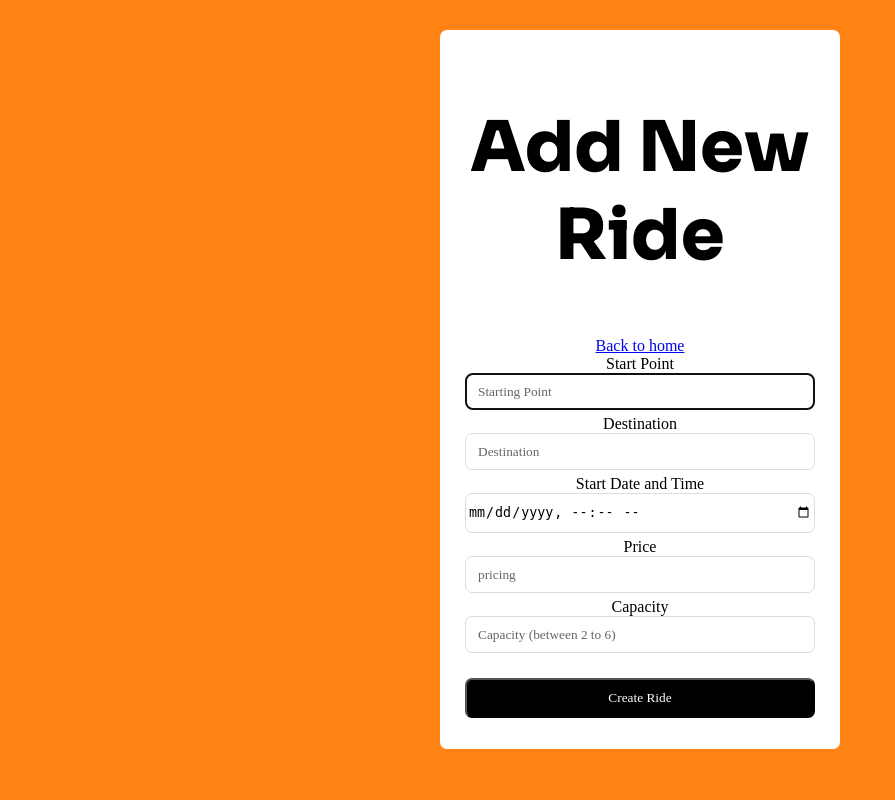
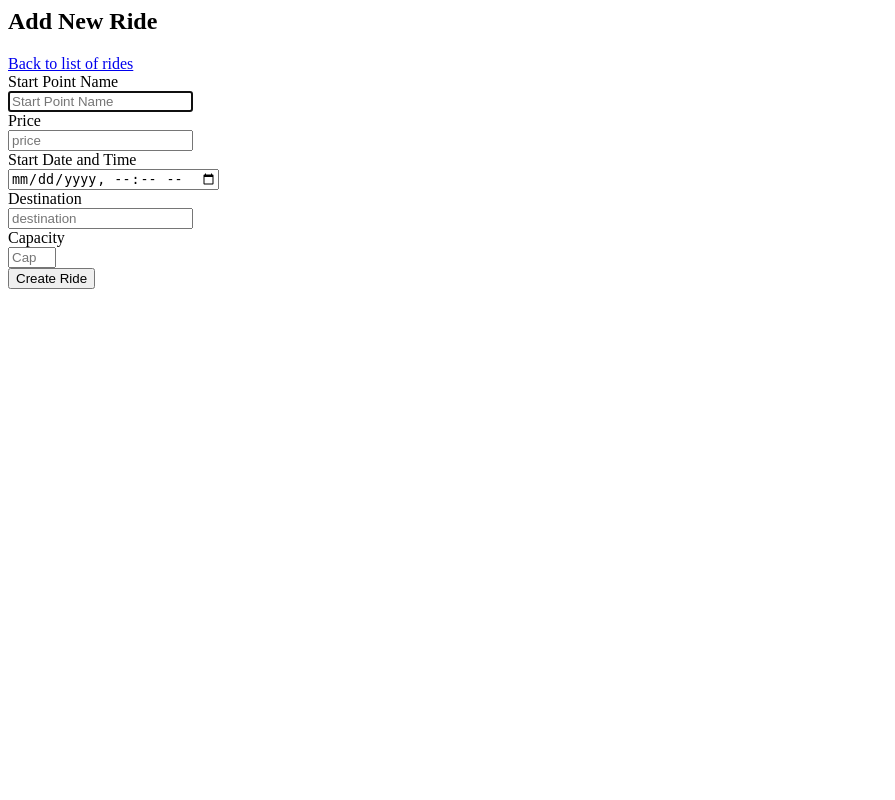
Before and after one commit to zhenyu1311/GRP26APP, a Django app: template kopidarat/templates/create_activity.html in a window 1280 px wide. Shown: the whole page, without its empty margins (0-895 px from the left). Run offline with Django 4.2, Linux system fonts and the light colour scheme; the template is opened without the code that fills it, so the values that code supplies are empty.

Commit message:
Update create_activity.html

```diff
--- a/kopidarat/templates/create_activity.html
+++ b/kopidarat/templates/create_activity.html
@@ -1,85 +1,45 @@
 {% load static %}
-<style>
-  @import url('https://fonts.googleapis.com/css2?family=Sora:wght@800&display=swap');
-  body {
-      color: black;
-      text-align: center;
-      background-color: #FF8415 ;
-  }
-  .container {
-      margin: 30px auto;
-      max-width: 400px;
-      padding: 0px;
-
-  }
-
-  h2 {
-      font-size: 70px;
-      font-family: 'Sora';
-  }
-
-  .form-wrap {
-      background: #fff;
-      padding: 15px 25px;
-      border-radius: 7px;
-  }
-  .form-wrap .form-group ::placeholder {
-      display: block;
-      color: #666;
-      padding-left: 10px;
-      font-family: 'futura';
-  }
-  .form-wrap .form-group input {
-      width : 100%;
-      padding: 10px;
-      padding-right: 2px;
-      padding-left: 2px;
-      padding-bottom: 10px;
-      border: #ddd 1px solid;
-      border-radius: 7px;
-      margin-bottom: 5px;
-  }
-  .form-wrap input[type="submit"]{
-      font-family: 'futura';
-      display: block;
-      width: 100%;
-      background: black;
-      color: white;
-      padding: 10px;
-      padding-left: 2px;
-      padding-right: 2px;
-      border-radius: 7px;
-      margin-top: 20px;
-      cursor: pointer;
-  }
-  .form-wrap input[type="submit"]:hover {
-      background: #17706c;
-  }
-  a:hover {
-      color: #17706c;
-      text-decoration: underline;
-  }
-</style>
 <html>
   <head>
     <title>Create Ride</title>
   </head>
-  <div class="container">
-  <div class="form-wrap">
   <body>
     <h2>Add New Ride</h2>
-    <a href="index">Back to home</a>
+    <a href="index">Back to list of rides</a>
 
     <form action="{% url 'create_activity' %}" method="post">
       {% csrf_token %}
-      Start Point
+      Start Point Name
       <div class="form-group">
         <input
           class="form-control"
           autofocus
           type="text"
-          name="activity_name"
-          placeholder="Starting Point"
+          name="start_point"
+          placeholder="Start Point Name"
+        />
+
+        </div>
+
+      Price
+      <div class="form-group">
+        <input
+          class="form-control"
+          type="number"
+          name="price"
+          placeholder="price"
+        />
+      </div>
+
+
+
+      </div>
+      Start Date and Time
+      <div class="form-group">
+        <input
+          class="form-control"
+          type="datetime-local"
+          name="start_date_time"
         />
       </div>
 
@@ -89,36 +49,14 @@
           class="form-control"
           type="text"
           name="destination"
-          placeholder="Destination"
+          placeholder="destination"
         />
       </div>
-
-      Start Date and Time
-      <div class="form-group">
-        <input
-          class="form-control"
-          type="datetime-local"
-          name="start_date_time"
-        />
-      </div>
-
-      Price
-      <div class="form-group">
-        <input
-          class="form-control"
-          type="text"
-          name="price"
-          placeholder="pricing"
-        />
-      </div>
-
       Capacity
       <div class="form-group">
-        <input class="form-control" type="number" name="capacity" min="2" max ="6" placeholder="Capacity (between 2 to 6)"/>
+        <input class="form-control" type="number" name="capacity" min="1" max ="6" placeholder="Capacity (between 2 to 6)"/>
       </div>
       <input class="btn btn-primary" type="submit" value="Create Ride" />
     </form>
   </body>
-</div>
-</div>
 </html>
```
